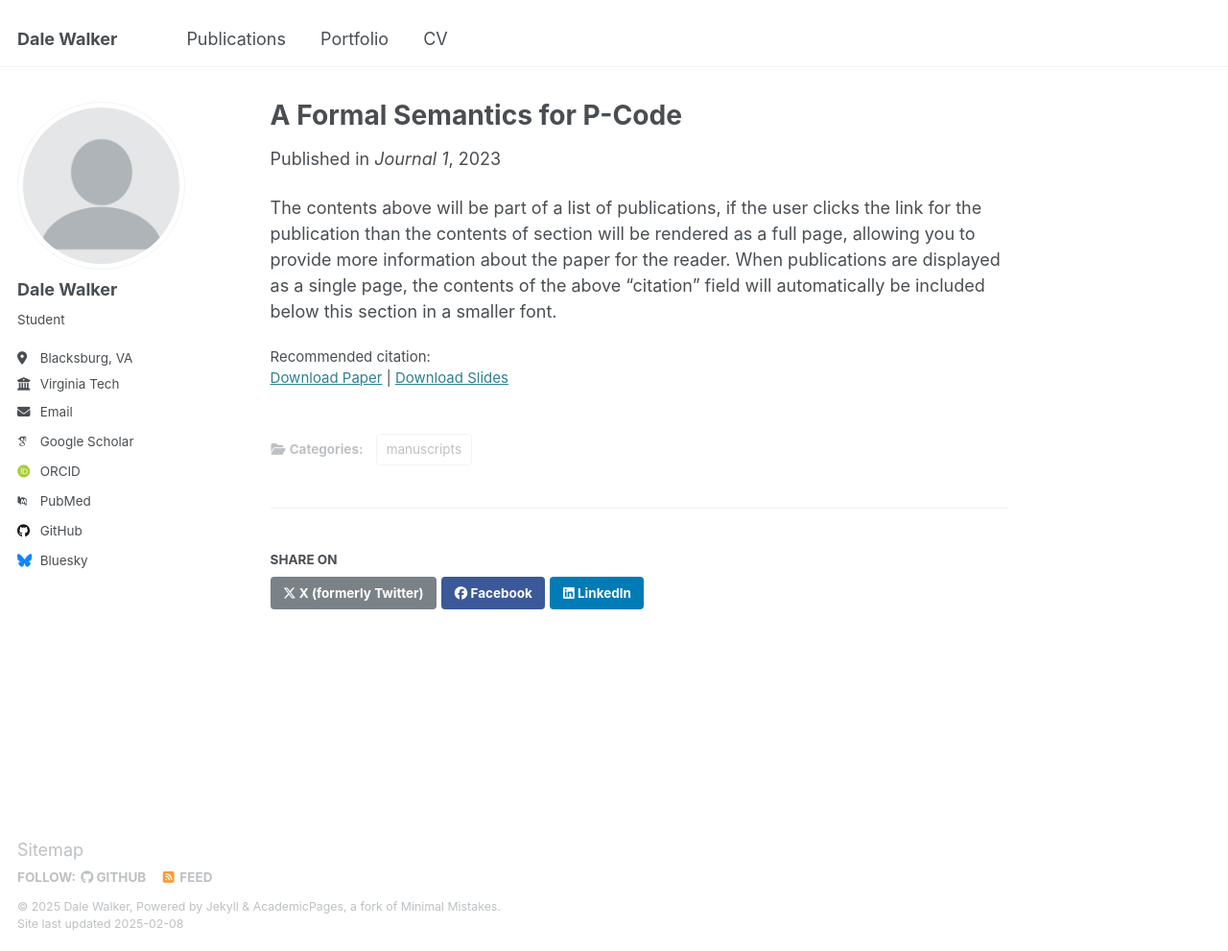
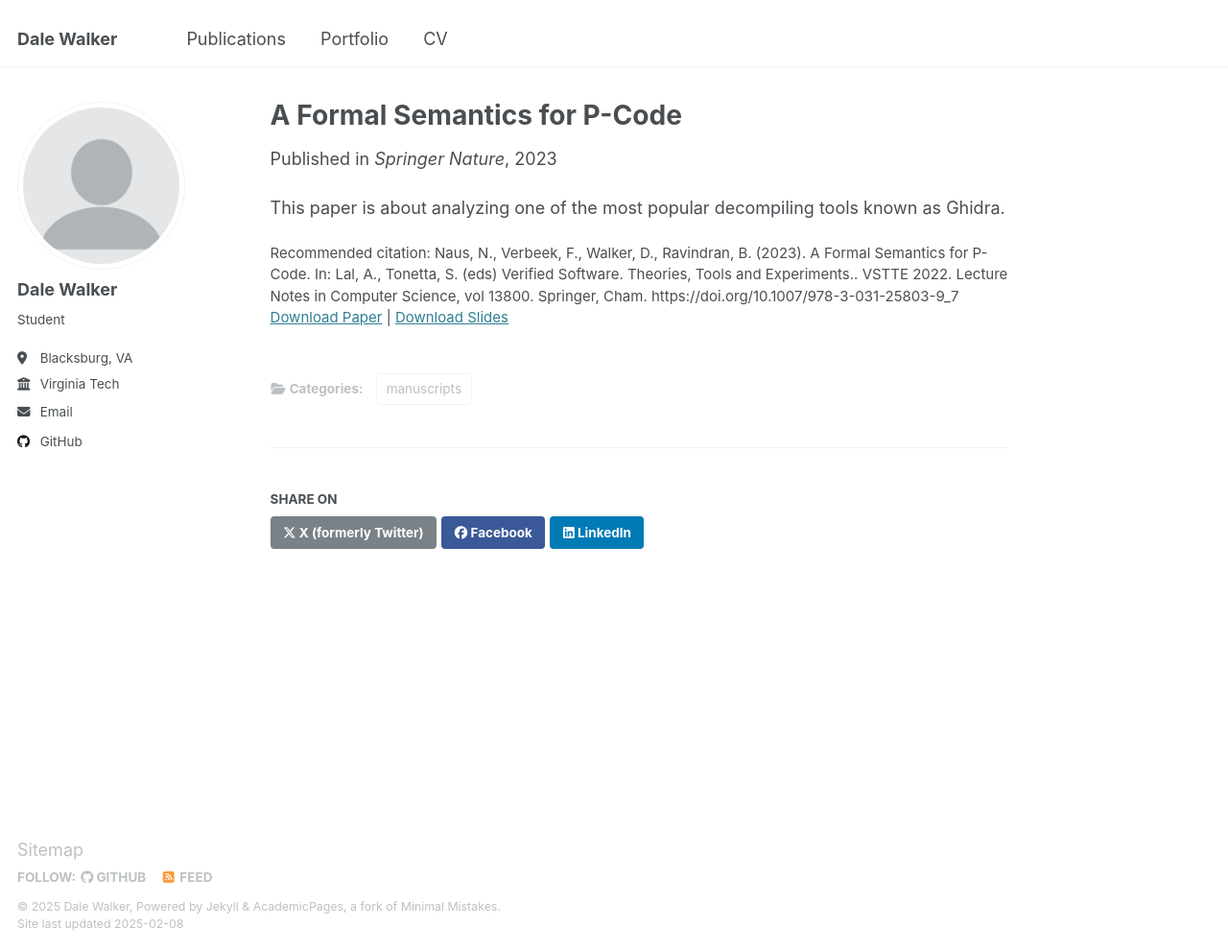
Before and after one commit to dalewalker1047/dalewalker1047.github.io, a Jekyll site: the page built from _publications/2009-10-01-paper-title-number-1.md, in a window 1280 px wide and 991 px high. Shown: the whole window at 96% size. Built offline with Jekyll 4.4.1, drawn with Linux system fonts in a browser that asks for light colours; some web fonts are replaced; part of the change alters nothing that is shown.

Commit message:
Changed config and publications

```diff
--- a/_config.yml
+++ b/_config.yml
@@ -33,11 +33,11 @@ author:
 
   # Academic websites
   arxiv            : # URL - Update with the correct link to your profile
-  googlescholar    : "https://scholar.google.com/citations?user=PS_CX0AAAAAJ"
+  googlescholar    : #
   impactstory      : # URL
-  orcid            : "http://orcid.org/yourorcidurl"
+  orcid            : #
   semantic         : # URL
-  pubmed           : "https://www.ncbi.nlm.nih.gov/pubmed/?term=john+snow"
+  pubmed           : #
   researchgate     : # URL
   scopus           : # URL
 
@@ -45,12 +45,12 @@ author:
   bitbucket        : # Username - Update with your username on the site
   codepen          : # Username
   dribbble         : # Username
-  github           : "academicpages"
+  github           : "dalewalker1047"
   kaggle           : # Username
   stackoverflow    : # User number or user number and name (i.e., use "1" or "1/jeff-atwood")
 
   # Social media
-  bluesky          : "bsky.app" # Replace this with you Bluesky username
+  bluesky          : # Replace this with you Bluesky username
   facebook         : # Username
   flickr           : # Username
   foursquare       : # Username
--- a/_publications/2009-10-01-paper-title-number-1.md
+++ b/_publications/2009-10-01-paper-title-number-1.md
@@ -5,10 +5,10 @@ category: manuscripts
 permalink: /publication/2009-10-01-paper-title-number-1
 excerpt: 'This paper is about analyzing one of the most popular decompiling tools known as Ghidra.'
 date: 2023-02-01
-venue: 'Journal 1'
+venue: 'Springer Nature'
 slidesurl: 'https://link.springer.com/chapter/10.1007/978-3-031-25803-9_7'
 paperurl: 'https://link.springer.com/chapter/10.1007/978-3-031-25803-9_7'
-citation: ''
+citation: 'Naus, N., Verbeek, F., Walker, D., Ravindran, B. (2023). A Formal Semantics for P-Code. In: Lal, A., Tonetta, S. (eds) Verified Software. Theories, Tools and Experiments.. VSTTE 2022. Lecture Notes in Computer Science, vol 13800. Springer, Cham. https://doi.org/10.1007/978-3-031-25803-9_7'
 ---
 
-The contents above will be part of a list of publications, if the user clicks the link for the publication than the contents of section will be rendered as a full page, allowing you to provide more information about the paper for the reader. When publications are displayed as a single page, the contents of the above "citation" field will automatically be included below this section in a smaller font.
+This paper is about analyzing one of the most popular decompiling tools known as Ghidra.
```
